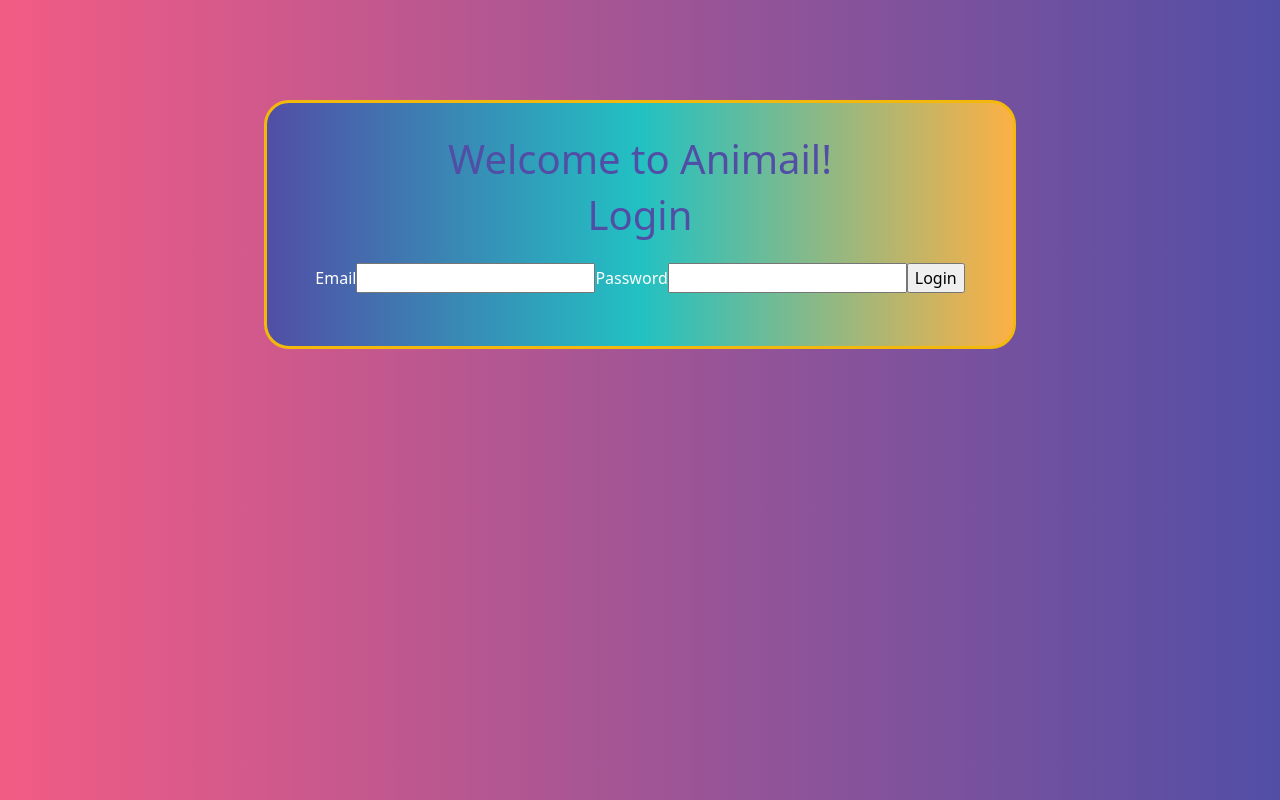
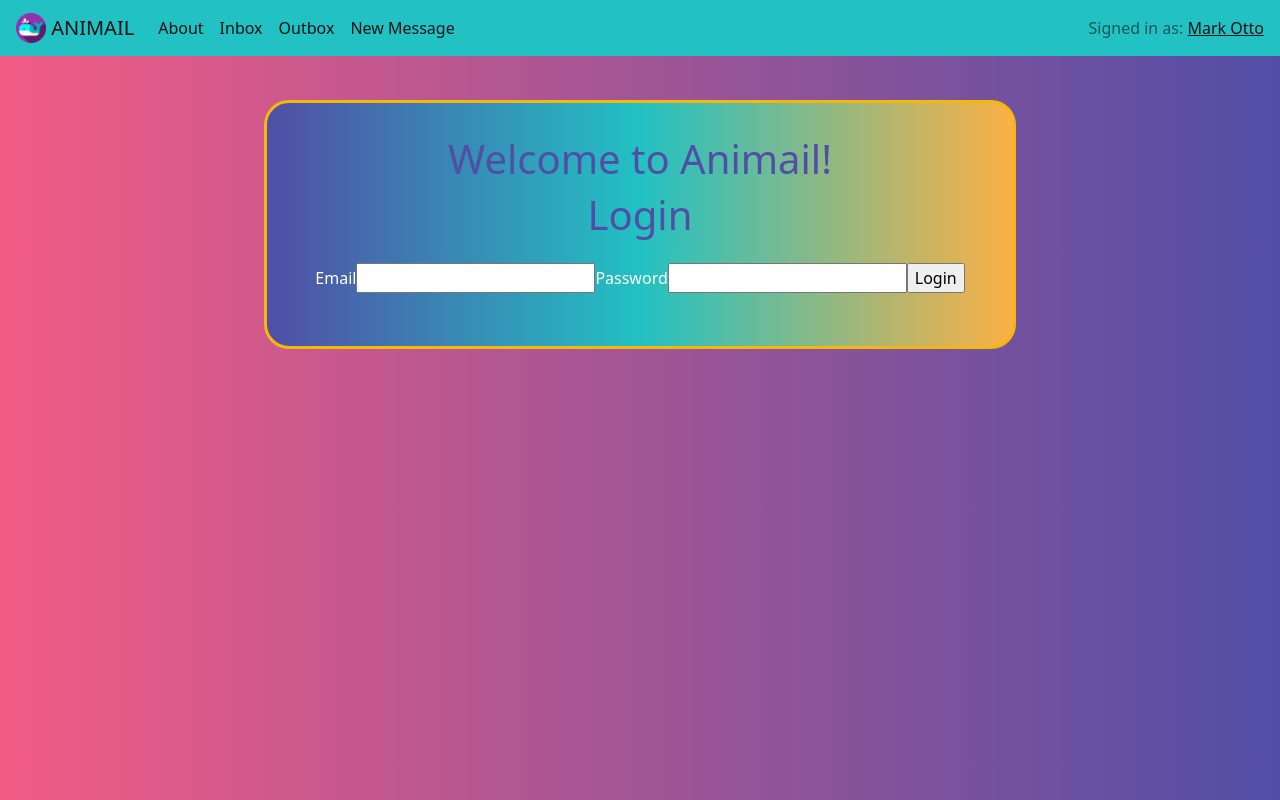
Before and after one commit to Samicap/AniMail, a React (Create React App) app in the folder my-app/client/: page / in a window 1280 px wide. Built offline with nearby package versions, Linux system fonts and the light colour scheme.

Commit message:
added NavBar to App.js

```diff
--- a/my-app/client/src/App.js
+++ b/my-app/client/src/App.js
@@ -23,6 +23,7 @@ import Child from "./components/Child";
 import Layout from "./components/Layout";
 import HomePage from "./components/HomePage";
 import Placeholder from "./components/Placeholder";
+import NavBar from "./components/NavBar";
 
 function App() {
   const [state, setState] = useState({
@@ -53,7 +54,7 @@ function App() {
   return (
     <div className="App">
       <Router>
-        {/* <NavBar /> */}
+        <NavBar />
         <Switch>
           <Route
             exact
```
